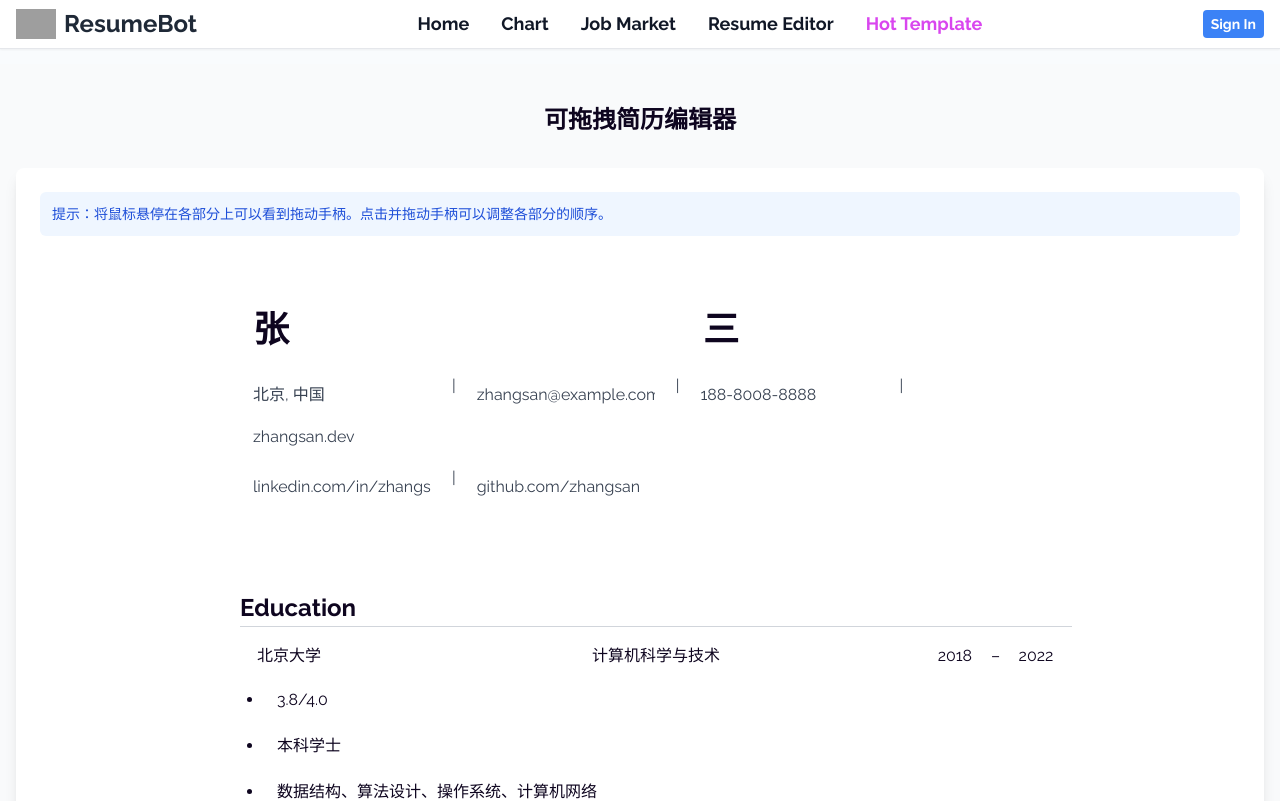
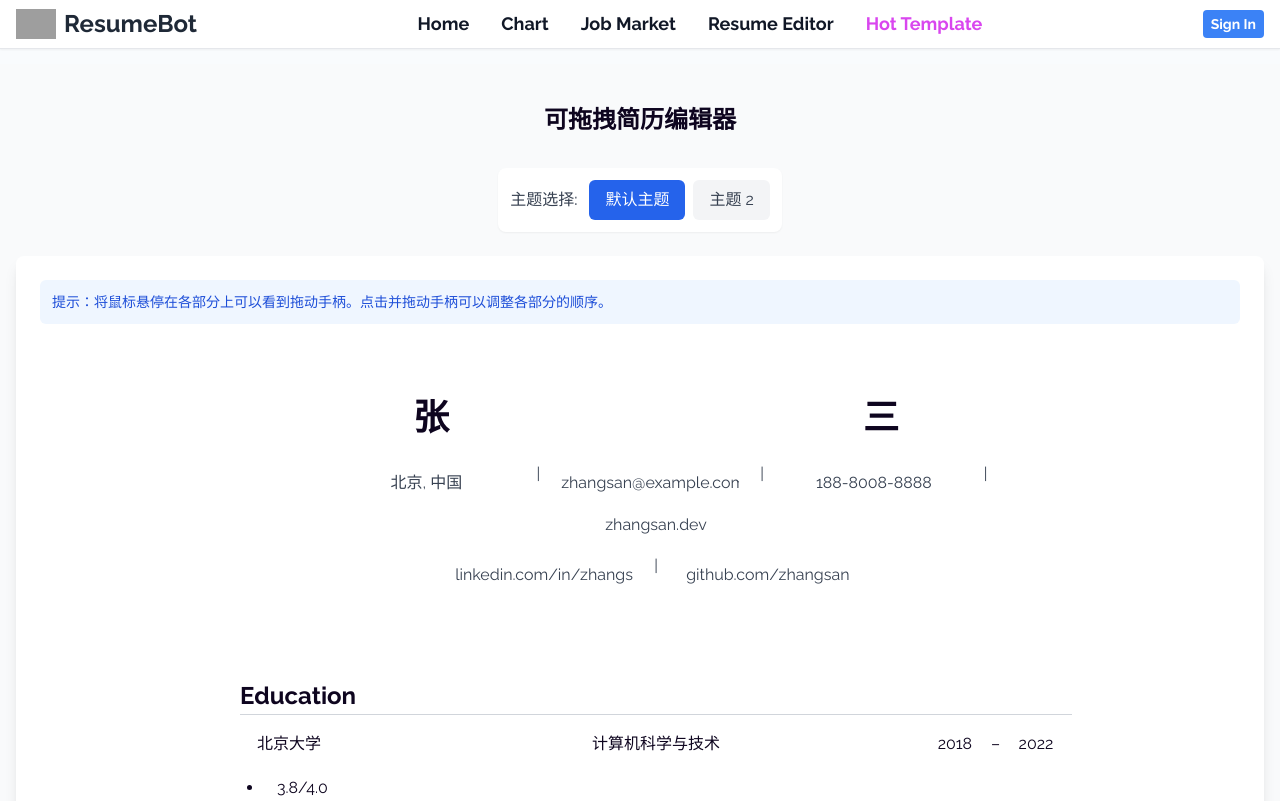
Before and after one commit to RichardThunder/Resume-Modifier, a Next.js app: page /thunder-light-theme in a window 1280 px wide. Shown: the top 801 px of the page. Built offline with nearby package versions, Linux system fonts and the light colour scheme; grey boxes are pictures that could not be loaded.

Commit message:
添加一个 按钮，点击后支持选择并切换 theme

```diff
--- a/src/app/(main)/thunder-light-theme/page.jsx
+++ b/src/app/(main)/thunder-light-theme/page.jsx
@@ -1,23 +1,48 @@
 'use client';
 
-import React from 'react';
+import React, { useState } from 'react';
 import { ResumeProvider } from '../../../context/ResumeContext';
 import ResumeBlockContainer from '../../../components/resumeEditor/ResumeBlockContainer';
-import DataDisplay from '../../../components/DataDisplay'; // Add this line
+import DataDisplay from '../../../components/DataDisplay';
+import { AVAILABLE_THEMES } from '../../../components/resumeEditor/themes/ThemeManager';
 
 export default function ResumeEditorDemo() {
+  const [currentTheme, setCurrentTheme] = useState('default');
+
   return (
     <div className="min-h-screen bg-gray-50 py-10">
       <ResumeProvider>
         <div className="container mx-auto px-4">
           <h1 className="text-2xl font-bold mb-8 text-center">可拖拽简历编辑器</h1>
 
+          {/* 主题选择器 */}
+          <div className="mb-6 flex justify-center">
+            <div className="bg-white shadow-sm rounded-lg p-3 inline-flex items-center">
+              <span className="mr-3 text-gray-700 font-medium">主题选择:</span>
+              <div className="flex space-x-2">
+                {AVAILABLE_THEMES.map((theme) => (
+                  <button
+                    key={theme}
+                    onClick={() => setCurrentTheme(theme)}
+                    className={`px-4 py-2 rounded-md transition-colors ${
+                      currentTheme === theme
+                        ? 'bg-blue-600 text-white'
+                        : 'bg-gray-100 text-gray-700 hover:bg-gray-200'
+                    }`}
+                  >
+                    {theme === 'default' ? '默认主题' : `主题 ${theme.replace('theme', '')}`}
+                  </button>
+                ))}
+              </div>
+            </div>
+          </div>
+
           <div className="bg-white shadow-lg rounded-lg p-6">
             <div className="mb-4 p-3 bg-blue-50 rounded-md">
               <p className="text-sm text-blue-700">提示：将鼠标悬停在各部分上可以看到拖动手柄。点击并拖动手柄可以调整各部分的顺序。</p>
             </div>
 
-            <ResumeBlockContainer />
+            <ResumeBlockContainer theme={currentTheme} />
           </div>
 
           {/* 显示当前 resumeData JSON 内容 */}
@@ -30,6 +55,7 @@ export default function ResumeEditorDemo() {
 
           <div className="mt-8 text-center text-sm text-gray-500">
             <p>此演示展示了可拖拽排序的简历模块，包含用户信息和教育经历部分</p>
+            <p>当前正在使用：{currentTheme === 'default' ? '默认主题' : `主题 ${currentTheme.replace('theme', '')}`}</p>
           </div>
         </div>
       </ResumeProvider>
--- a/src/components/resumeEditor/ResumeBlockContainer.js
+++ b/src/components/resumeEditor/ResumeBlockContainer.js
@@ -30,7 +30,7 @@ import { useResume } from '../../context/ResumeContext';
  * 1. 提供简历各部分的拖拽功能
  * 2. 管理简历块的排序顺序
  */
-export const ResumeBlockContainer = () => {
+export const ResumeBlockContainer = ({ theme = 'default' }) => {
   // 定义初始的简历块ID和类型
   const initialBlocks = [
     { id: 'user-info-block', type: 'user-info' },
@@ -72,7 +72,7 @@ export const ResumeBlockContainer = () => {
   const renderBlock = (block) => {
     switch (block.type) {
       case 'user-info':
-        return <SortableUserInfoBlock key={block.id} id={block.id} />;
+        return <SortableUserInfoBlock key={block.id} id={block.id} theme={theme} />;
       case 'education':
         return <SortableEducationBlock key={block.id} id={block.id} />;
       case 'work-experience':
```
